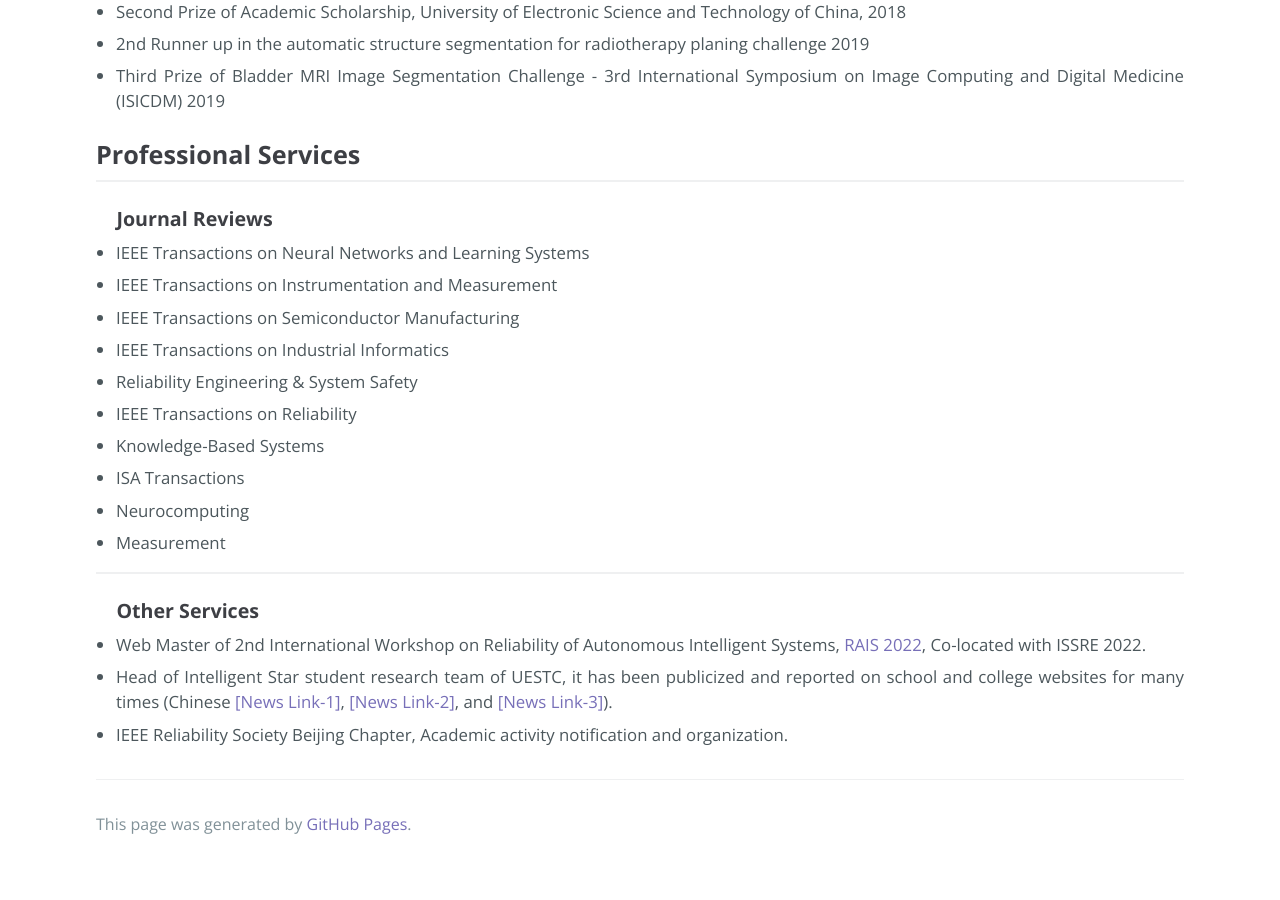
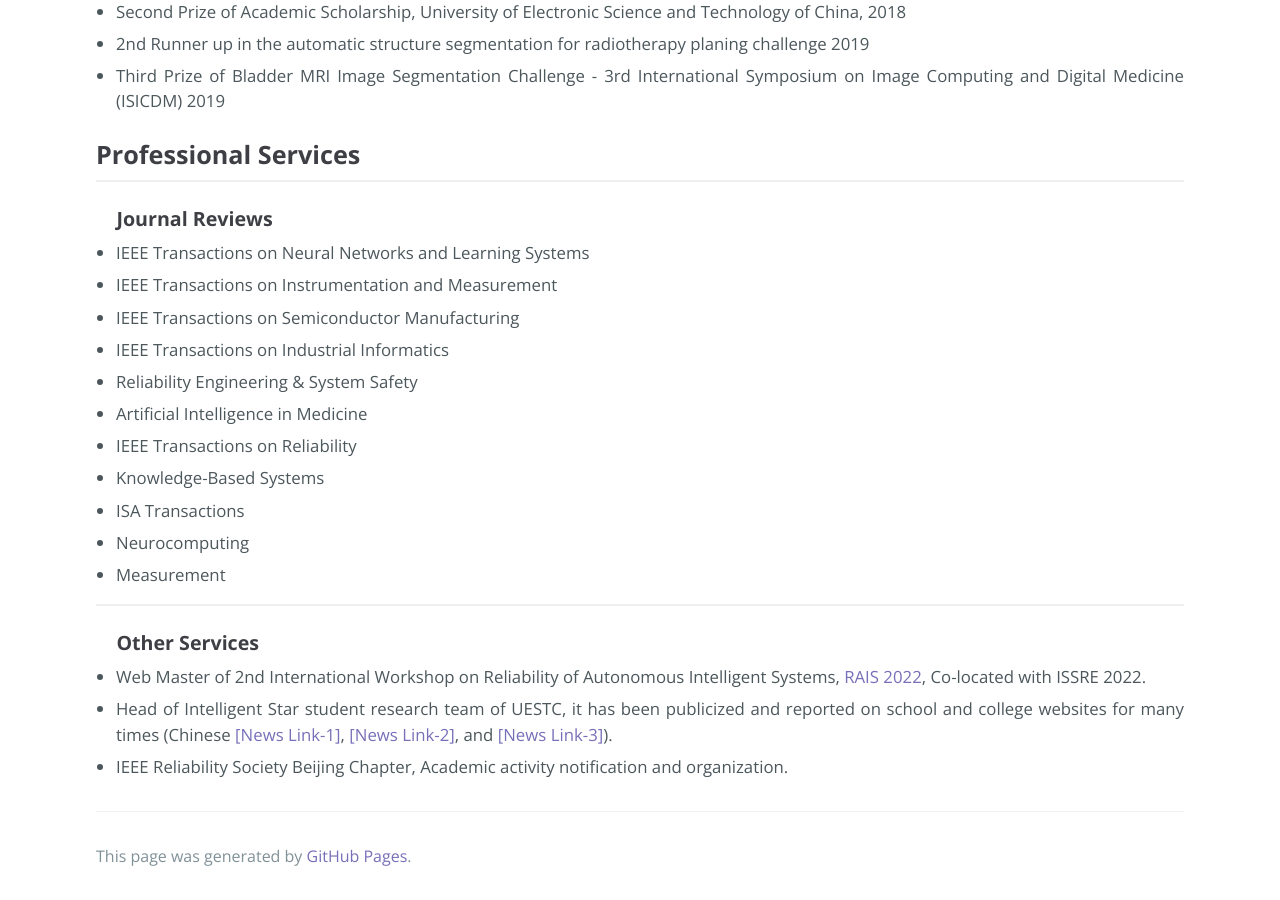
Before and after one commit to WH-HuanWang/WH-HuanWang.github.io, a Jekyll site: the page built from index.md, in a window 1280 px wide and 900 px high, scrolled down 4967 px. Built offline with Jekyll 4.4.1, drawn with Linux system fonts in a browser that asks for light colours; before the commit the page ends 5835 px from its top, so only the background shows below that.

Commit message:
Update index.md

```diff
--- a/index.md
+++ b/index.md
@@ -134,6 +134,7 @@ B.S. Mechanical design, manufacturing and automation, School of mechanical and e
 * IEEE Transactions on Semiconductor Manufacturing
 * IEEE Transactions on Industrial Informatics
 * Reliability Engineering & System Safety
+* Artificial Intelligence in Medicine
 * IEEE Transactions on Reliability
 * Knowledge-Based Systems
 * ISA Transactions
```
